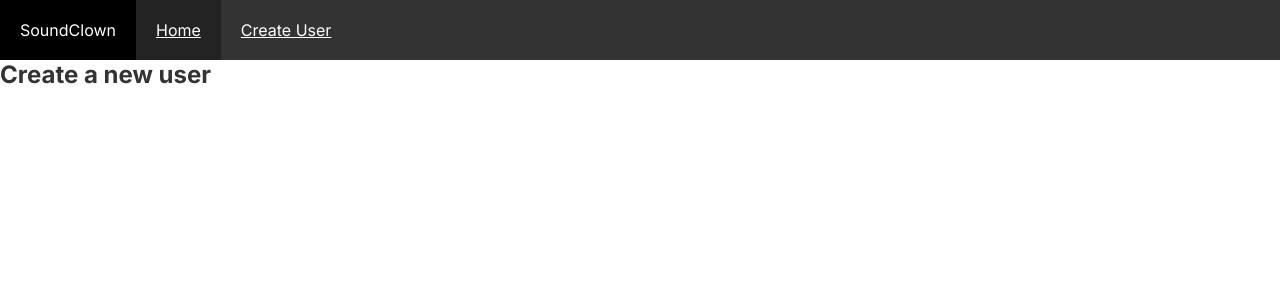
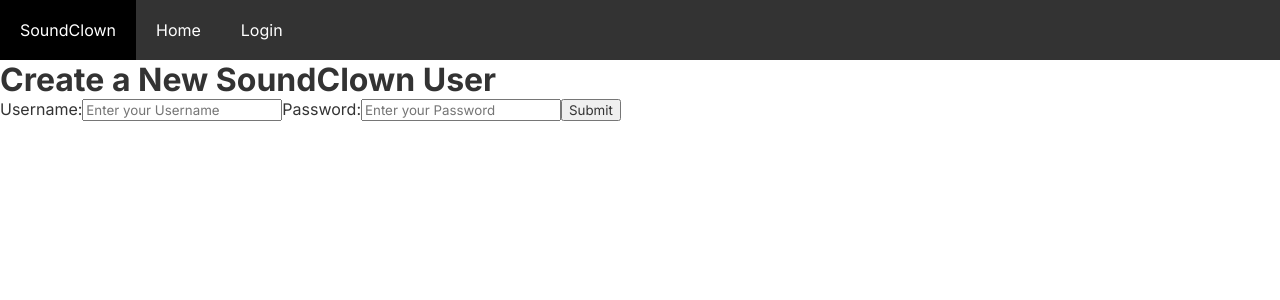
Before and after one commit to dantsar/SoundClown, a React (Create React App) app in the folder client/soundclownui/: page /create-user in a window 1280 px wide. Shown: the top 300 px of the page. Built offline with nearby package versions, Linux system fonts and the light colour scheme.

Commit message:
working get, create, delete users

```diff
--- a/client/soundclownui/src/App.js
+++ b/client/soundclownui/src/App.js
@@ -1,5 +1,6 @@
 import Navbar from './Navbar';
 import Home from './Home';
+import Login from './Login';
 import CreateUser from './CreateUser';
 import UserDetails from './UserDetails';
 import { BrowserRouter as Router, Routes, Route } from 'react-router-dom';
@@ -14,6 +15,10 @@
                         <Route
                             path="/"
                             element={<Home />}
+                        />
+                        <Route
+                            path="login"
+                            element={<Login />}
                         />
                         <Route
                             path="create-user"
--- a/client/soundclownui/src/CreateUser.js
+++ b/client/soundclownui/src/CreateUser.js
@@ -1,9 +1,60 @@
+import { useState } from 'react';
+import { useNavigate } from 'react-router-dom';
+
 const CreateUser = () => {
+    const [user_name, setUsername] = useState("");
+    const [password, setPassword] = useState("");
+    const [isPending, setIsPending] = useState(false);
+    const navigate = useNavigate();
+
+    const handleSubmit = (e) => {
+        e.preventDefault();
+        const user = { user_name, password };
+
+        setIsPending(true);
+
+        fetch('http://localhost:8080/create/user', {
+            method: 'POST',
+            headers: { "Content-Type": "application/json" },
+            body: JSON.stringify(user)
+        }).then(() => {
+            setIsPending(false);
+            navigate("/");
+        });
+    }
+
     return (
         <div className="createuser">
-            <h2>Create a new user</h2>
+            <h1>Create a New SoundClown User</h1>
+            <form onSubmit={handleSubmit}>
+                <label for="username">
+                    Username:
+                </label>
+                <input type="username"
+                    id="username"
+                    name="username"
+                    placeholder="Enter your Username"
+                    required
+                    value={user_name}
+                    onChange={(e) => setUsername(e.target.value)}
+                />
+
+                <label for="password">
+                    Password:
+                </label>
+                <input type="password"
+                    id="password"
+                    name="password"
+                    placeholder="Enter your Password"
+                    required
+                    value={password}
+                    onChange={(e) => setPassword(e.target.value)}
+                />
+
+                <button> Submit </button>
+            </form>
         </div>
     );
 }
 
-export default CreateUser;
+export default CreateUser
--- a/client/soundclownui/src/Home.js
+++ b/client/soundclownui/src/Home.js
@@ -8,7 +8,7 @@
         <div className="home">
             { error && <div>{ error }</div> }
             { isPending && <div>Loading...</div> }
-            {users && <UserList users={users} title="User List"/>}
+            { users && <UserList users={users} title="User List"/>  }
         </div>
     );
 }
--- /dev/null
+++ b/client/soundclownui/src/Login.js
@@ -0,0 +1,41 @@
+import { NavLink } from "react-router-dom";
+
+const Login = () => {
+    return (
+        <div className="login">
+            <h1>SoundClown</h1>
+            <h3>Enter your login credentials</h3>
+            <form>
+                <label for="username">
+                    Username:
+                </label>
+                <input type="username"
+                    id="username"
+                    name="username"
+                    placeholder="Enter your Username"
+                    required
+                />
+
+                <label for="password">
+                    Password:
+                </label>
+                <input type="password"
+                    id="password"
+                    name="password"
+                    placeholder="Enter your Password"
+                    required
+                />
+                <button> Submit </button>
+            </form>
+            <p>Not registered?
+                <NavLink to="/create-user"  style={{
+                    textDecoration: "none",
+                }}>
+                    Create an Account
+                </NavLink>
+            </p>
+        </div>
+    );
+}
+
+export default Login;
--- a/client/soundclownui/src/Navbar.js
+++ b/client/soundclownui/src/Navbar.js
@@ -1,16 +1,14 @@
-import { Link } from 'react-router-dom';
+import { NavLink } from 'react-router-dom';
 
 const Navbar = () => {
     return (
         <nav className="navbar">
             <div className="links">
-                <a style={{
+                <NavLink to="/" style={{
                     backgroundColor: "black",
-                }}>SoundClown</a>
-                <Link to="/" style={{
-                    backgroundColor: "#232323",
-                }}>Home</Link>
-                <Link to="/create-user">Create User</Link>
+                }}>SoundClown</NavLink>
+                <NavLink to="/">Home</NavLink>
+                <NavLink to="/login">Login</NavLink>
             </div>
         </nav>
     );
--- a/client/soundclownui/src/UserDetails.js
+++ b/client/soundclownui/src/UserDetails.js
@@ -1,12 +1,29 @@
-import { useParams } from "react-router-dom";
+import { useNavigate, useParams } from "react-router-dom";
 import useFetch from './useFetch';
 
 const UserDetails = () => {
     const { user_id } = useParams();
+    const { data: user, error, isPending } = useFetch("http://localhost:8080/get/user_id/" + user_id);
+    const navigate = useNavigate();
+
+    const handleClick = () => {
+        fetch('http://localhost:8080/delete/user/' + user_id, {
+            method: 'POST'
+        }).then(() => {
+            navigate("/");
+        })
+    }
 
     return (
         <div className="user-details">
-            <h2>User Details - { user_id }</h2>
+            { isPending && <div>Loading...</div> }
+            { error && <div>{ error }</div> }
+            { user && (
+                <article>
+                    <h2>{user._user_name}</h2>
+                    <button onClick={handleClick}>delete</button>
+                </article>
+            )}
         </div>
     );
 }
--- a/client/soundclownui/src/index.css
+++ b/client/soundclownui/src/index.css
@@ -14,4 +14,9 @@
     float: left;
     color: #FFF;
     padding: 20px 20px;
+    text-decoration: none;
 }
+
+.navbar a.active {
+    background-color:#000;
+}
--- a/client/soundclownui/src/useFetch.js
+++ b/client/soundclownui/src/useFetch.js
@@ -21,7 +21,7 @@
             })
             .catch(err => {
                 if (err.name === 'AbortError') {
-                    console.log('fetch aborted')
+                    //fetch aborted
                 } else {
                     setIsPending(false);
                     setError(err.message);
```
Also changed, not shown: client/soundclownui/src/TrackList.js (added, +19 -0 lines).
